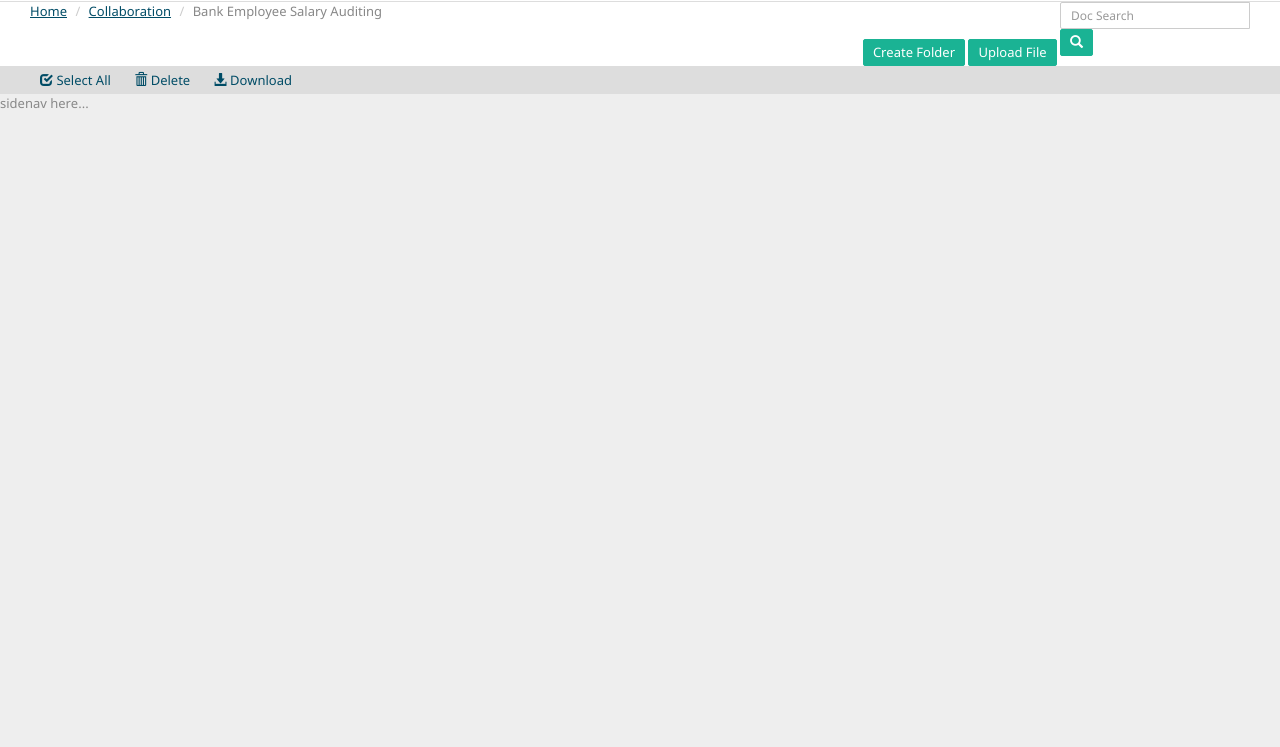
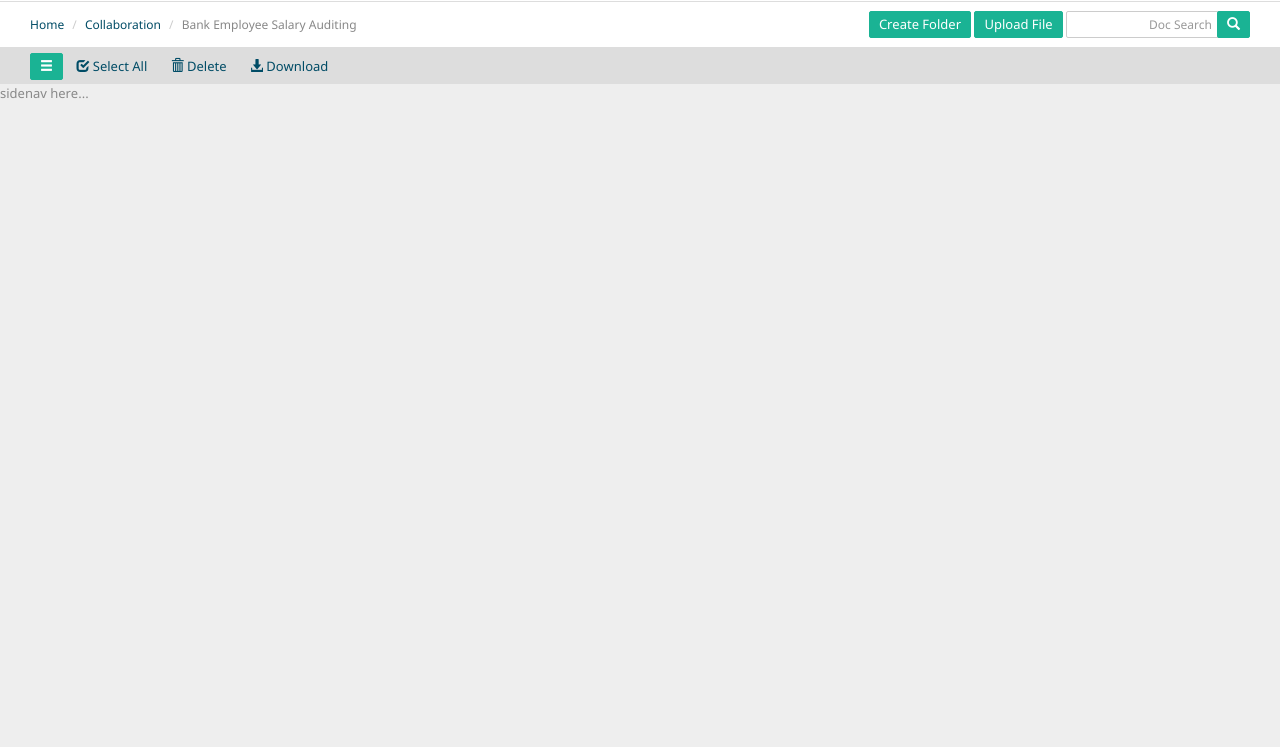
Before and after one commit to rans0000/fbme-portal, a website: page html/index.html in a window 1280 px wide. Shown: the part 53-800 px from the top of the page. Drawn offline with Linux system fonts and the light colour scheme.

Commit message:
Added * Form group CSS added. Changed * Minor CSS fixes at header areas.

```diff
--- a/html/index.html
+++ b/html/index.html
@@ -55,7 +55,7 @@
                                 </li>
                                 <li class="tools-item">
                                     <form action="#">
-                                        <div class="input-group">
+                                        <div class="form-group-button">
                                             <input type="text" class="form-control headerSearch" id="headerSearch" placeholder="Doc Search">
                                             <button type="button" class="btn btn-primary">
                                                 <span class="sr-only">Search</span>
@@ -72,6 +72,12 @@
                     <div class="toolsarea-level2">
                         <div class="wrapper-inner">
                             <ul class="tools-level2">
+                                <li class="tools-item">
+                                    <button type="button" class="btn btn-primary">
+                                        <span class="glyphicon glyphicon-menu-hamburger"></span>
+                                        <span class="sr-only">Toggle Sidenav</span>
+                                    </button>
+                                </li>
                                 <li class="tools-item">
                                     <button type="button" class="btn btn-link">
                                         <span class="glyphicon glyphicon-check"></span>
--- a/html/sass/themes/default/lang-ar.scss
+++ b/html/sass/themes/default/lang-ar.scss
@@ -65,6 +65,15 @@ label{
 .submit-group{
     margin: $lineheight 0;
 }
+.form-group-button{
+    position: relative;padding-#{$text-reverse}: ($lineheight * 1.5);
+    > .btn{
+        position: absolute;top: 0;#{$text-reverse}: 0;
+    }
+    .form-control{
+        text-align: $text-reverse;
+    }
+}
 
 //----------------------------------------------------
 //ovverrides: buttons
@@ -82,6 +91,9 @@ label{
 }
 .btn-iconed{
     width: ($lineheight * 1.5);height: ($lineheight * 1.5);padding: 0;line-height: ($lineheight * 1.5);
+}
+.btn-hasicon{
+    padding: 0;
 }
 
 //----------------------------------------------------
@@ -132,12 +144,20 @@ th{
 
 //----------------------------------------------------
 .toolsarea-level1{
+    padding: ($lineheight / 2) 0;
     .breadcrumb{
-        float: $text-direction;
+        float: $text-direction;font-size: $fsize-sm;
+        > li{
+            margin: ($lineheight / 4) 0 ($lineheight / 4);
+        }
     }
 }
 .tools-level1{
     float: $text-reverse;
+}
+
+.toolsarea-level2{
+    padding: ($lineheight / 4) 0;
 }
 
 //----------------------------------------------------
--- a/html/sass/themes/default/lang-en.scss
+++ b/html/sass/themes/default/lang-en.scss
@@ -71,6 +71,15 @@ label{
 .submit-group{
     margin: $lineheight 0;
 }
+.form-group-button{
+    position: relative;padding-#{$text-reverse}: ($lineheight * 1.5);
+    > .btn{
+        position: absolute;top: 0;#{$text-reverse}: 0;
+    }
+    .form-control{
+        text-align: $text-reverse;
+    }
+}
 
 //----------------------------------------------------
 //ovverrides: buttons
@@ -88,6 +97,9 @@ label{
 }
 .btn-iconed{
     width: ($lineheight * 1.5);height: ($lineheight * 1.5);padding: 0;line-height: ($lineheight * 1.5);
+}
+.btn-hasicon{
+    padding: 0;
 }
 
 //----------------------------------------------------
@@ -138,12 +150,20 @@ th{
 
 //----------------------------------------------------
 .toolsarea-level1{
+    padding: ($lineheight / 2) 0;
     .breadcrumb{
-        float: $text-direction;
+        float: $text-direction;font-size: $fsize-sm;
+        > li{
+            margin: ($lineheight / 4) 0 ($lineheight / 4);
+        }
     }
 }
 .tools-level1{
     float: $text-reverse;
+}
+
+.toolsarea-level2{
+    padding: ($lineheight / 4) 0;
 }
 
 //----------------------------------------------------
--- a/html/sass/themes/default/style.scss
+++ b/html/sass/themes/default/style.scss
@@ -72,6 +72,11 @@ label{
                 content: "\e013";color: $color-neutral;opacity: 1;
             }
         }
+    }
+}
+.form-group-button{
+    > .btn{
+        //border-radius: 0 .2rem .2rem 0;
     }
 }
 
@@ -179,12 +184,15 @@ label{
 
     .breadcrumb{
         margin: 0;padding: 0;background-color: transparent;
+        a{
+            text-decoration: none;
+        }
     }
 }
 .tools-level1{
     margin: 0;padding: 0;
     > .tools-item{
-        display: inline-block;
+        display: inline-block;vertical-align: middle;
     }
 }
 
```
Also changed, not shown: html/css/themes/default/lang-ar.css, html/css/themes/default/lang-en.css, html/css/themes/default/style.css, 3 other files.
